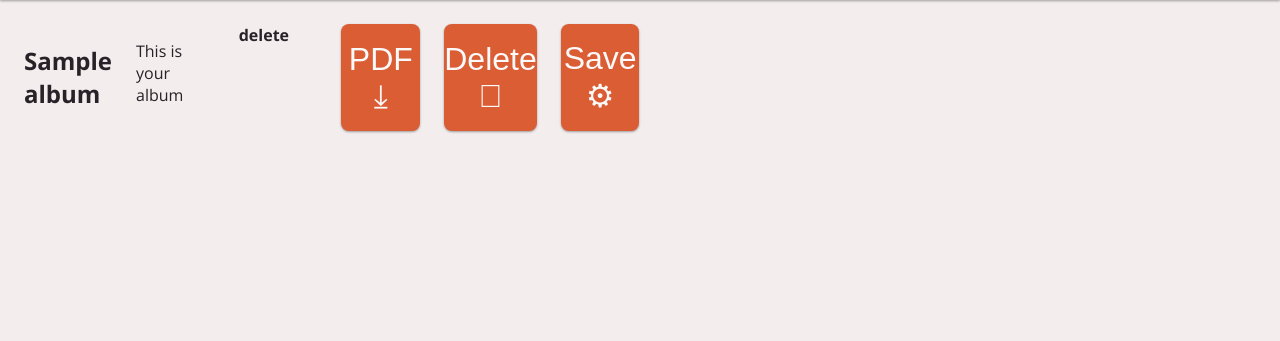
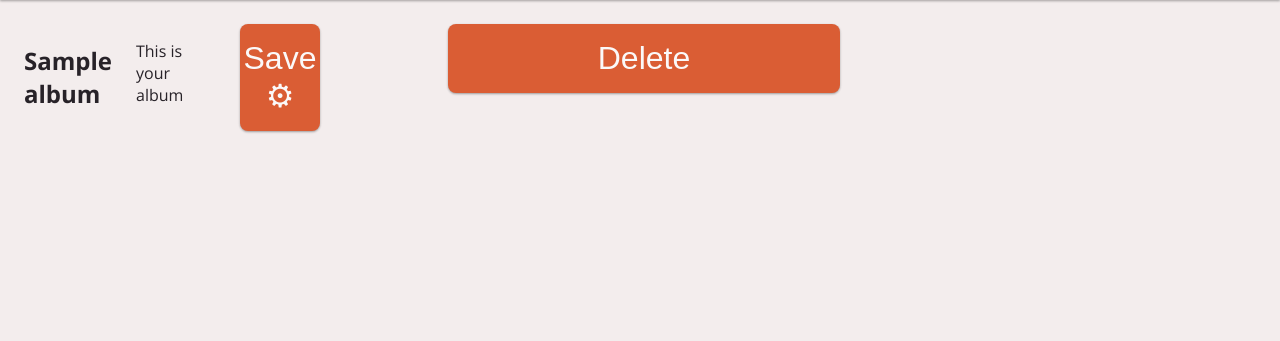
Before and after one commit to AnaArsovska/LazyCloudAlbum, a Python web app: template templates/view.html.j2 in a window 1280 px wide. Shown: the part 79-420 px from the top of the page. Run offline with Jinja, Linux system fonts and the light colour scheme; the template is opened without the code that fills it: most values are stand-ins (such as "Sample title", 1, 10 or a date in 2020).

Commit message:
delete button now works

```diff
--- a/templates/view.html.j2
+++ b/templates/view.html.j2
@@ -5,10 +5,10 @@
    <h2> {{album.title}}</h2>
 
    <p> This is your album </p>
-   <a href={{delete}}> delete </a>
-   {{ button.button("&#10515;", "download", "PDF") }}
 
-   {{ button.button("&#xf014;", "delete", "Delete") }}
+   <form method="post" action="/edit/delete/{{album.key.urlsafe()}}">
+      <button type="submit" > Delete </button>
+   </form>
 
    {{ button.button("&#9881;", "save", "Save") }}
 
```
Also changed, not shown: edit.py (+6 -1 lines).
